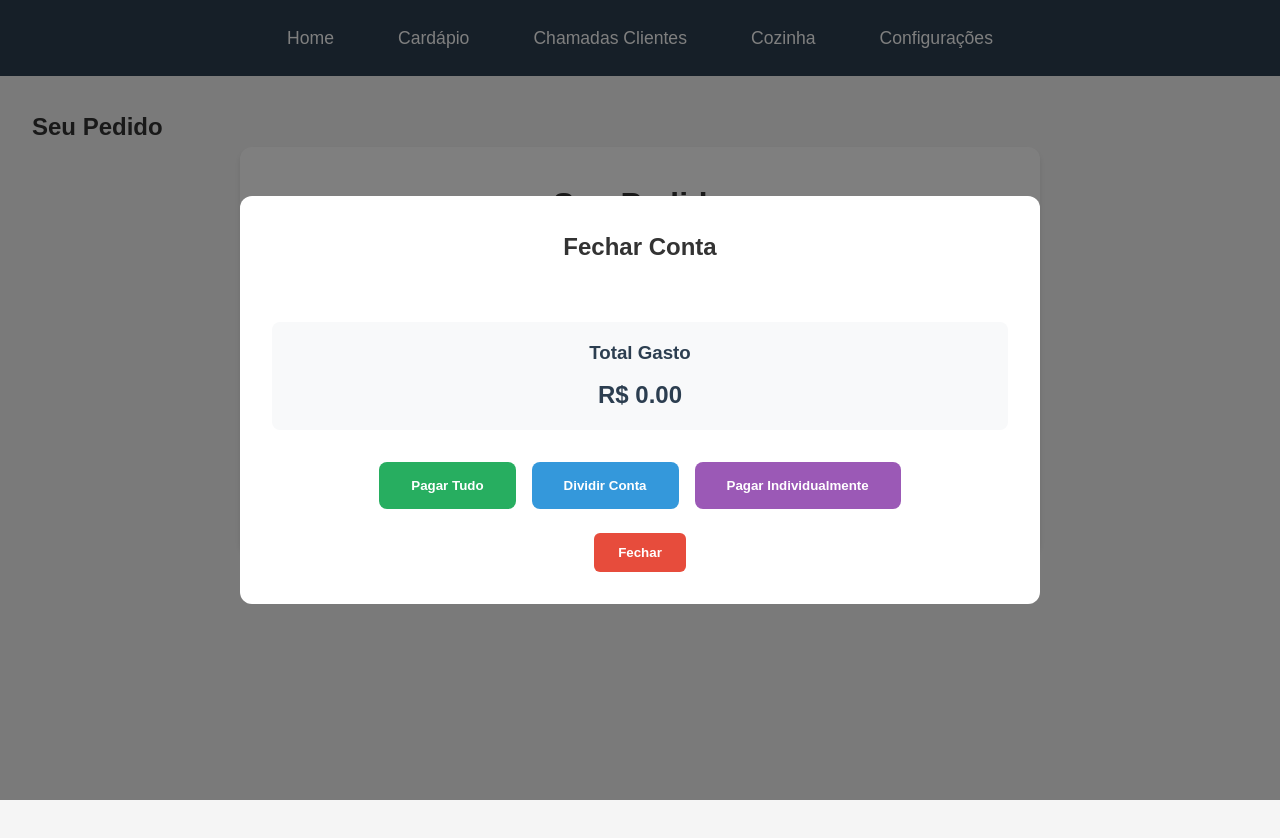
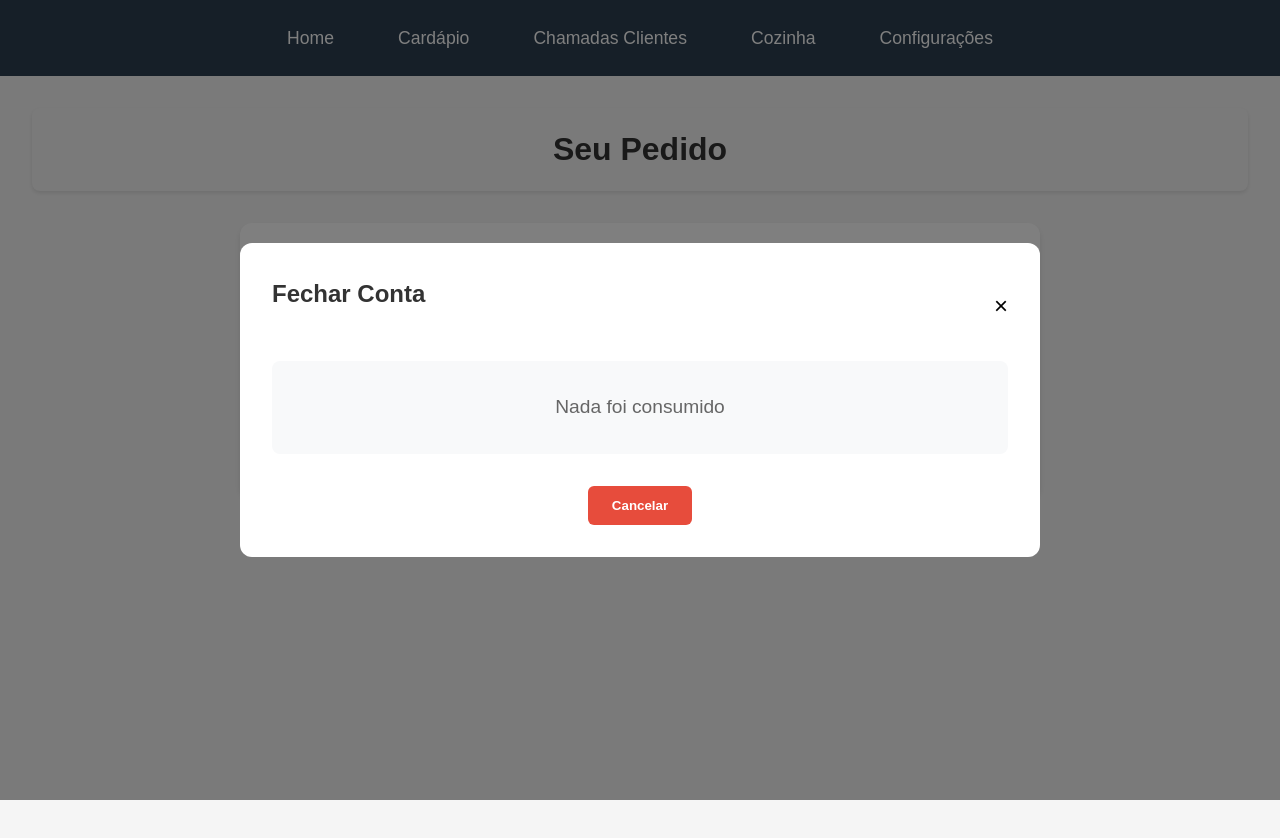
Before and after one commit to CelDarley/bar, a Vue app: page /cart in a window 1280 px wide. Both pictures are taken after a click on the button "Fechar Conta". Shown: the top 838 px of the page. Built offline with nearby package versions, Linux system fonts and the light colour scheme; the HTML template or start-up script is replaced by a standard one.

Commit message:
feat: implementa fluxo de pagamento e status do pedido

```diff
--- a/src/components/CardReader.vue
+++ b/src/components/CardReader.vue
@@ -111,8 +111,8 @@ h2 {
 }
 
 .card-icon {
-  font-size: 4rem;
-  z-index: 2;
+  font-size: 3rem;
+  animation: pulse 2s infinite;
 }
 
 .scan-animation {
@@ -122,7 +122,7 @@ h2 {
   right: 0;
   height: 2px;
   background: #27ae60;
-  animation: scan 2s linear infinite;
+  animation: scan 3s linear;
   z-index: 1;
 }
 
@@ -131,46 +131,42 @@ h2 {
   top: 0;
   left: 0;
   right: 0;
-  height: 100%;
-  background: linear-gradient(to bottom,
-    rgba(39, 174, 96, 0) 0%,
-    rgba(39, 174, 96, 0.2) 50%,
-    rgba(39, 174, 96, 0) 100%
-  );
-  animation: scanLine 2s linear infinite;
-  z-index: 1;
+  height: 2px;
+  background: #27ae60;
+  animation: scan 3s linear;
 }
 
 @keyframes scan {
   0% {
     top: 0;
   }
-  50% {
+  100% {
     top: 100%;
-  }
-  100% {
-    top: 0;
   }
 }
 
-@keyframes scanLine {
+@keyframes pulse {
   0% {
-    transform: translateY(-100%);
+    transform: scale(1);
+  }
+  50% {
+    transform: scale(1.1);
   }
   100% {
-    transform: translateY(100%);
+    transform: scale(1);
   }
 }
 
 .instructions {
   color: #666;
   text-align: center;
-  font-size: 0.9rem;
+  margin-top: 1rem;
 }
 
 .modal-actions {
   display: flex;
   justify-content: center;
+  margin-top: 2rem;
 }
 
 .cancel-btn {
@@ -180,8 +176,7 @@ h2 {
   border: none;
   border-radius: 4px;
   cursor: pointer;
-  font-weight: bold;
-  transition: background 0.3s ease;
+  transition: background-color 0.3s ease;
 }
 
 .cancel-btn:hover {
--- a/src/components/Cart.vue
+++ b/src/components/Cart.vue
@@ -1,19 +1,19 @@
 <template>
-  <div class="cart-container">
+  <div class="page-container">
     <OrderStatusBar
       v-if="cartStore.currentOrder"
       :show="true"
       :order-number="cartStore.currentOrder.number"
       :status="cartStore.currentOrder.status"
+      @update:order-number="handleOrderChange"
     />
 
-    <h2>Seu Pedido</h2>
+    <main class="main-content">
+      <h1 class="page-title">Seu Pedido</h1>
+
       <div class="cart">
-      <h1>Seu Pedido</h1>
-
         <div v-if="cartStore.items.length === 0" class="empty-cart">
           <p>Seu pedido está vazio</p>
-        <router-link to="/menu" class="menu-link">Ver Menu</router-link>
         </div>
 
         <div v-else class="cart-items">
@@ -54,6 +54,7 @@
           </button>
         </div>
       </div>
+    </main>
 
     <CheckoutModal
       :show="showCheckoutModal"
@@ -107,7 +108,17 @@ const removeItem = (item) => {
 }
 
 const handleCheckout = () => {
-  showCardReader.value = true
+  const orderNumber = cartStore.checkout()
+  if (orderNumber) {
+    // Simular atualizações de status (em um sistema real, isso viria do backend)
+    setTimeout(() => {
+      cartStore.updateOrderStatus('ready', orderNumber)
+    }, 5000)
+
+    setTimeout(() => {
+      cartStore.updateOrderStatus('delivered', orderNumber)
+    }, 10000)
+  }
 }
 
 const handleCardReaderClose = () => {
@@ -120,19 +131,18 @@ const handleCardRead = (cardData) => {
   if (orderNumber) {
     // Simular atualizações de status (em um sistema real, isso viria do backend)
     setTimeout(() => {
-      cartStore.updateOrderStatus('ready')
+      cartStore.updateOrderStatus('ready', orderNumber)
     }, 5000)
 
     setTimeout(() => {
-      cartStore.updateOrderStatus('delivered')
+      cartStore.updateOrderStatus('delivered', orderNumber)
     }, 10000)
   }
-  router.push('/menu')
 }
 
 const handlePayment = (method) => {
-  if (method === 'card') {
-    // Se for cartão, apenas fecha o modal
+  if (method.option === 'card') {
+    showCardReader.value = true
     return
   }
 
@@ -140,21 +150,52 @@ const handlePayment = (method) => {
   if (orderNumber) {
     // Simular atualizações de status (em um sistema real, isso viria do backend)
     setTimeout(() => {
-      cartStore.updateOrderStatus('ready')
+      cartStore.updateOrderStatus('ready', orderNumber)
     }, 5000)
 
     setTimeout(() => {
-      cartStore.updateOrderStatus('delivered')
+      cartStore.updateOrderStatus('delivered', orderNumber)
     }, 10000)
+  }
+  showPaymentOptions.value = false
+}
+
+const handleOrderChange = (newOrderNumber) => {
+  if (newOrderNumber === null) {
+    cartStore.currentOrder = null
+    return
+  }
+
+  const order = cartStore.orderHistory.find(o => o.number === newOrderNumber)
+  if (order) {
+    cartStore.currentOrder = { ...order }
   }
 }
 </script>
 
 <style scoped>
-.cart-container {
-  padding: 2rem;
+.page-container {
   min-height: 100vh;
   background-color: #f5f5f5;
+  position: relative;
+}
+
+.main-content {
+  padding: 2rem;
+  padding-top: v-bind('cartStore.currentOrder ? "8rem" : "2rem"');
+}
+
+.page-title {
+  text-align: center;
+  margin-bottom: 2rem;
+  color: #333;
+  font-size: 2rem;
+  background-color: #f5f5f5;
+  padding: 1rem;
+  border-radius: 8px;
+  position: relative;
+  z-index: 10;
+  box-shadow: 0 2px 4px rgba(0, 0, 0, 0.1);
 }
 
 .cart {
@@ -166,12 +207,6 @@ const handlePayment = (method) => {
   box-shadow: 0 4px 6px rgba(0, 0, 0, 0.1);
 }
 
-h1 {
-  text-align: center;
-  margin-bottom: 2rem;
-  color: #333;
-}
-
 .empty-cart {
   text-align: center;
   padding: 2rem;
@@ -180,20 +215,6 @@ h1 {
 .empty-cart p {
   color: #666;
   margin-bottom: 1rem;
-}
-
-.menu-link {
-  display: inline-block;
-  padding: 0.75rem 1.5rem;
-  background-color: #2c3e50;
-  color: white;
-  text-decoration: none;
-  border-radius: 6px;
-  transition: background-color 0.3s ease;
-}
-
-.menu-link:hover {
-  background-color: #34495e;
 }
 
 .cart-items {
--- a/src/components/CheckoutModal.vue
+++ b/src/components/CheckoutModal.vue
@@ -1,28 +1,18 @@
 <template>
   <div v-if="show" class="modal-overlay" @click="close">
     <div class="modal-content" @click.stop>
+      <div class="modal-header">
         <h2>Fechar Conta</h2>
-
-      <div class="order-status-bar" v-if="cartStore.orderHistory.length > 0">
-        <div class="status-steps">
-          <div class="step" :class="{ active: currentOrder?.status === 'preparando' }">
-            <div class="step-icon">👨‍🍳</div>
-            <span>Em preparação</span>
-          </div>
-          <div class="step-line"></div>
-          <div class="step" :class="{ active: currentOrder?.status === 'pronto' }">
-            <div class="step-icon">✅</div>
-            <span>Pronto</span>
-          </div>
-          <div class="step-line"></div>
-          <div class="step" :class="{ active: currentOrder?.status === 'entregue' }">
-            <div class="step-icon">🎉</div>
-            <span>Entregue</span>
-          </div>
-        </div>
+        <button class="close-btn" @click="close">×</button>
       </div>
 
+      <div class="modal-body">
+        <div v-if="cartStore.orderHistory.length === 0" class="no-consumption">
+          <p>Nada foi consumido</p>
+        </div>
+        <div v-else>
           <div class="order-history">
+            <h3>Histórico de Pedidos</h3>
             <div v-for="order in cartStore.orderHistory" :key="order.number" class="order-item">
               <div class="order-header">
                 <span class="order-number">Pedido #{{ order.number }}</span>
@@ -31,7 +21,6 @@
                   {{ getStatusText(order.status) }}
                 </span>
               </div>
-
               <div class="order-items">
                 <div v-for="item in order.items" :key="item.id" class="order-item-detail">
                   <span class="item-quantity">{{ item.quantity }}x</span>
@@ -39,17 +28,25 @@
                   <span class="item-price">R$ {{ (item.price * item.quantity).toFixed(2) }}</span>
                 </div>
               </div>
-
               <div class="order-total">
-            <span>Subtotal:</span>
-            <span>R$ {{ order.total.toFixed(2) }}</span>
+                Total: R$ {{ order.total.toFixed(2) }}
               </div>
             </div>
           </div>
 
-      <div class="total-amount">
-        <h3>Total Gasto</h3>
-        <span class="amount">R$ {{ totalAmount.toFixed(2) }}</span>
+          <div class="total-section">
+            <div class="total-row">
+              <span>Total Consumido:</span>
+              <span>R$ {{ cartStore.totalSpent.toFixed(2) }}</span>
+            </div>
+            <div class="total-row">
+              <span>Taxa de Serviço (10%):</span>
+              <span>R$ {{ serviceFee.toFixed(2) }}</span>
+            </div>
+            <div class="total-row final">
+              <span>Total a Pagar:</span>
+              <span>R$ {{ totalWithFee.toFixed(2) }}</span>
+            </div>
           </div>
 
           <div class="payment-options">
@@ -63,9 +60,12 @@
               Pagar Individualmente
             </button>
           </div>
+        </div>
+      </div>
 
-      <div class="modal-actions">
-        <button class="cancel-btn" @click="close">Fechar</button>
+      <div class="modal-footer">
+        <button class="cancel-btn" @click="close">Cancelar</button>
+        <button v-if="cartStore.orderHistory.length > 0" class="confirm-btn" @click="handleConfirm">Confirmar</button>
       </div>
     </div>
   </div>
@@ -244,15 +244,19 @@ const handlePixPayment = () => {
       remainingAmount.value -= lastSplitPaid.value
 
       if (remainingAmount.value <= 0) {
-        // Fecha o modal
+        // Fecha todos os modais e redireciona para o cardápio
         showPaymentOptions.value = false
+        close()
+        window.location.href = '/menu'
       } else {
         // Reabre o modal de divisão
         showSplitPayment.value = true
       }
     } else {
-      // Fecha o modal
+      // Fecha todos os modais e redireciona para o cardápio
       showPaymentOptions.value = false
+      close()
+      window.location.href = '/menu'
     }
   }, 1000)
 }
@@ -261,6 +265,19 @@ const handleSplitPaymentConfirm = (data) => {
   lastSplitPaid.value = data.amount
   showPaymentOptions.value = true
   isSplitPayment.value = true
+}
+
+const serviceFee = computed(() => {
+  return totalAmount.value * 0.1
+})
+
+const totalWithFee = computed(() => {
+  return totalAmount.value + serviceFee.value
+})
+
+const handleConfirm = () => {
+  // Implemente a lógica para confirmar o fechamento da conta
+  console.log('Fechamento confirmado')
 }
 </script>
 
@@ -288,85 +305,28 @@ const handleSplitPaymentConfirm = (data) => {
   overflow-y: auto;
 }
 
+.modal-header {
+  display: flex;
+  justify-content: space-between;
+  align-items: center;
+  margin-bottom: 1.5rem;
+}
+
 h2 {
   color: #333;
   margin-bottom: 1.5rem;
   text-align: center;
 }
 
-.order-status-bar {
-  background: #f8f9fa;
-  padding: 1rem;
-  border-radius: 8px;
-  margin-bottom: 2rem;
+.close-btn {
+  background: none;
+  border: none;
+  font-size: 1.5rem;
+  cursor: pointer;
 }
 
-.status-steps {
-  display: flex;
-  justify-content: space-between;
-  align-items: center;
-  position: relative;
-}
-
-.step {
-  display: flex;
-  flex-direction: column;
-  align-items: center;
-  gap: 0.5rem;
-  z-index: 1;
-}
-
-.step-icon {
-  width: 40px;
-  height: 40px;
-  border-radius: 50%;
-  background: #e9ecef;
-  display: flex;
-  align-items: center;
-  justify-content: center;
-  font-size: 1.2rem;
-  transition: all 0.3s ease;
-}
-
-.step.active .step-icon {
-  background: #27ae60;
-  color: white;
-  transform: scale(1.1);
-}
-
-.step span {
-  font-size: 0.9rem;
-  color: #666;
-  transition: all 0.3s ease;
-}
-
-.step.active span {
-  color: #27ae60;
-  font-weight: bold;
-}
-
-.step-line {
-  flex: 1;
-  height: 2px;
-  background: #e9ecef;
-  margin: 0 1rem;
-  position: relative;
-  overflow: hidden;
-}
-
-.step-line::after {
-  content: '';
-  position: absolute;
-  top: 0;
-  left: 0;
-  height: 100%;
-  width: 0;
-  background: #27ae60;
-  transition: width 0.5s ease;
-}
-
-.step.active ~ .step-line::after {
-  width: 100%;
+.modal-body {
+  margin-bottom: 2rem;
 }
 
 .order-history {
@@ -460,30 +420,84 @@ h2 {
   color: #2c3e50;
 }
 
-.total-amount {
-  text-align: center;
-  margin: 2rem 0;
+.total-section {
+  margin-top: 2rem;
   padding: 1rem;
   background: #f8f9fa;
   border-radius: 8px;
 }
 
-.total-amount h3 {
-  color: #2c3e50;
+.total-row {
+  display: flex;
+  justify-content: space-between;
+  align-items: center;
   margin-bottom: 0.5rem;
 }
 
-.amount {
-  font-size: 1.5rem;
+.total-row span {
+  font-size: 0.9rem;
+  color: #666;
+}
+
+.total-row final {
   font-weight: bold;
   color: #2c3e50;
+}
+
+.modal-footer {
+  display: flex;
+  justify-content: center;
+  gap: 1rem;
+}
+
+.cancel-btn,
+.confirm-btn {
+  padding: 0.75rem 1.5rem;
+  border: none;
+  border-radius: 6px;
+  cursor: pointer;
+  font-weight: bold;
+  transition: background-color 0.3s;
+}
+
+.cancel-btn {
+  background-color: #e74c3c;
+  color: white;
+}
+
+.confirm-btn {
+  background-color: #27ae60;
+  color: white;
+}
+
+.cancel-btn:hover {
+  background-color: #c0392b;
+}
+
+.confirm-btn:hover {
+  background-color: #219a52;
+}
+
+.no-consumption {
+  text-align: center;
+  padding: 2rem;
+  color: #666;
+  font-size: 1.2rem;
+  background-color: #f8f9fa;
+  border-radius: 8px;
+  margin: 1rem 0;
+}
+
+.no-consumption p {
+  margin: 0;
+  line-height: 1.5;
 }
 
 .payment-options {
   display: flex;
   gap: 1rem;
   justify-content: center;
-  margin-bottom: 1.5rem;
+  margin: 2rem 0;
 }
 
 .pay-all-btn,
@@ -524,27 +538,6 @@ h2 {
   background-color: #8e44ad;
 }
 
-.modal-actions {
-  display: flex;
-  justify-content: center;
-  gap: 1rem;
-}
-
-.cancel-btn {
-  padding: 0.75rem 1.5rem;
-  background-color: #e74c3c;
-  color: white;
-  border: none;
-  border-radius: 6px;
-  cursor: pointer;
-  font-weight: bold;
-  transition: background-color 0.3s;
-}
-
-.cancel-btn:hover {
-  background-color: #c0392b;
-}
-
 @media (max-width: 768px) {
   .modal-content {
     padding: 1rem;
--- a/src/components/OrderStatusBar.vue
+++ b/src/components/OrderStatusBar.vue
@@ -2,18 +2,49 @@
   <div v-if="show" class="status-bar">
     <div class="status-content">
       <div class="order-info">
-        <span class="order-number">Pedido #{{ orderNumber }}</span>
+        <div class="order-details">
+          <div class="order-header">
+            <span class="order-number">Pedido #{{ orderNumber }}</span>
+            <button class="order-switch" @click="switchOrder">
+              <span class="order-count">{{ currentOrderIndex + 1 }}/{{ totalOrders }}</span>
+              <span class="switch-icon">↔</span>
+            </button>
+          </div>
+          <span class="order-items">{{ orderItems }}</span>
+        </div>
         <span class="status" :class="statusClass">{{ statusText }}</span>
       </div>
-      <div class="progress-bar">
-        <div class="progress" :style="{ width: progressWidth }"></div>
+      <div class="status-steps">
+        <div class="step" :class="{ active: isStepActive('preparing') }">
+          <div class="step-icon">📝</div>
+          <span>Pedido feito</span>
+        </div>
+        <div class="step-line" :class="{ active: isStepActive('ready') || isStepActive('delivered') }"></div>
+        <div class="step" :class="{ active: isStepActive('ready') || isStepActive('delivered') }">
+          <div class="step-icon">👨‍🍳</div>
+          <span>Em produção</span>
+        </div>
+        <div class="step-line" :class="{ active: isStepActive('delivered') }"></div>
+        <div class="step" :class="{ active: isStepActive('delivered') }">
+          <div class="step-icon">✅</div>
+          <span>Finalizado</span>
+        </div>
+        <div class="step-line" :class="{ active: isStepActive('delivered') }"></div>
+        <div class="step" :class="{ active: isStepActive('delivered') }">
+          <div class="step-icon">🎉</div>
+          <span>Entregue</span>
+        </div>
       </div>
     </div>
   </div>
 </template>
 
 <script setup>
-import { computed } from 'vue'
+import { computed, watch, ref } from 'vue'
+import { useCartStore } from '../stores/cart'
+
+const cartStore = useCartStore()
+const currentOrderIndex = ref(0)
 
 const props = defineProps({
   show: {
@@ -31,10 +62,32 @@ const props = defineProps({
   }
 })
 
+const emit = defineEmits(['update:orderNumber'])
+
+const totalOrders = computed(() => {
+  return cartStore.orderHistory.filter(order => order.status !== 'delivered').length
+})
+
+const switchOrder = () => {
+  currentOrderIndex.value = (currentOrderIndex.value + 1) % totalOrders.value
+  const newOrder = cartStore.orderHistory[currentOrderIndex.value]
+  if (newOrder) {
+    emit('update:orderNumber', newOrder.number)
+  }
+}
+
+const orderItems = computed(() => {
+  const order = cartStore.orderHistory.find(o => o.number === props.orderNumber)
+  if (!order) return ''
+
+  const items = order.items.map(item => `${item.quantity}x ${item.name}`).join(', ')
+  return items
+})
+
 const statusText = computed(() => {
   const statusMap = {
-    preparing: 'Em preparação',
-    ready: 'Pronto',
+    preparing: 'Pedido feito',
+    ready: 'Em produção',
     delivered: 'Entregue'
   }
   return statusMap[props.status]
@@ -44,13 +97,22 @@ const statusClass = computed(() => {
   return `status-${props.status}`
 })
 
-const progressWidth = computed(() => {
-  const progressMap = {
-    preparing: '33%',
-    ready: '66%',
-    delivered: '100%'
+const isStepActive = (stepStatus) => {
+  const statusOrder = ['preparing', 'ready', 'delivered']
+  const currentIndex = statusOrder.indexOf(props.status)
+  const stepIndex = statusOrder.indexOf(stepStatus)
+  return currentIndex >= stepIndex
+}
+
+// Observa mudanças no status para forçar a reatividade
+watch(() => props.status, (newStatus) => {
+  console.log('Status atualizado:', newStatus)
+  if (newStatus === 'delivered') {
+    // Remove o pedido da lista após 2 segundos
+    setTimeout(() => {
+      emit('update:orderNumber', null)
+    }, 2000)
   }
-  return progressMap[props.status]
 })
 </script>
 
@@ -80,14 +142,63 @@ const progressWidth = computed(() => {
   margin-bottom: 0.5rem;
 }
 
+.order-details {
+  display: flex;
+  flex-direction: column;
+  gap: 0.25rem;
+}
+
+.order-header {
+  display: flex;
+  align-items: center;
+  gap: 1rem;
+}
+
 .order-number {
   font-weight: bold;
+  font-size: 1rem;
+}
+
+.order-switch {
+  background: rgba(255, 255, 255, 0.1);
+  border: none;
+  border-radius: 1rem;
+  color: white;
+  padding: 0.25rem 0.75rem;
+  display: flex;
+  align-items: center;
+  gap: 0.5rem;
+  cursor: pointer;
+  transition: all 0.3s ease;
+  font-size: 0.9rem;
+}
+
+.order-switch:hover {
+  background: rgba(255, 255, 255, 0.2);
+}
+
+.order-count {
+  font-size: 0.9rem;
+}
+
+.switch-icon {
+  font-size: 1.2rem;
+}
+
+.order-items {
+  font-size: 0.9rem;
+  color: rgba(255, 255, 255, 0.9);
+  max-width: 600px;
+  white-space: nowrap;
+  overflow: hidden;
+  text-overflow: ellipsis;
 }
 
 .status {
   padding: 0.25rem 0.75rem;
   border-radius: 1rem;
   font-size: 0.9rem;
+  white-space: nowrap;
 }
 
 .status-preparing {
@@ -102,17 +213,75 @@ const progressWidth = computed(() => {
   background: #3498db;
 }
 
-.progress-bar {
-  height: 4px;
+.status-steps {
+  display: flex;
+  justify-content: space-between;
+  align-items: center;
+  position: relative;
+  padding: 0 2rem;
+  margin-bottom: 0;
+}
+
+.step {
+  display: flex;
+  flex-direction: column;
+  align-items: center;
+  gap: 0.25rem;
+  z-index: 1;
+  opacity: 0.5;
+  transition: all 0.3s ease;
+}
+
+.step.active {
+  opacity: 1;
+}
+
+.step-icon {
+  width: 32px;
+  height: 32px;
+  border-radius: 50%;
   background: rgba(255, 255, 255, 0.2);
-  border-radius: 2px;
+  display: flex;
+  align-items: center;
+  justify-content: center;
+  font-size: 1rem;
+  transition: all 0.3s ease;
+}
+
+.step.active .step-icon {
+  background: #27ae60;
+  transform: scale(1.1);
+}
+
+.step span {
+  font-size: 0.8rem;
+  color: rgba(255, 255, 255, 0.8);
+  transition: all 0.3s ease;
+}
+
+.step.active span {
+  color: white;
+  font-weight: bold;
+}
+
+.step-line {
+  flex: 1;
+  height: 2px;
+  background: rgba(255, 255, 255, 0.2);
+  margin: 0 1rem;
+  position: relative;
   overflow: hidden;
 }
 
-.progress {
+.step-line.active::after {
+  content: '';
+  position: absolute;
+  top: 0;
+  left: 0;
   height: 100%;
-  background: #fff;
-  transition: width 0.3s ease;
+  width: 100%;
+  background: #27ae60;
+  transition: width 0.5s ease;
 }
 
 @keyframes slideDown {
--- a/src/stores/cart.js
+++ b/src/stores/cart.js
@@ -35,7 +35,11 @@ export const useCartStore = defineStore('cart', {
     removeItem(item) {
       const index = this.items.findIndex(i => i.id === item.id && i.notes === item.notes)
       if (index > -1) {
-        this.items.splice(index, 1)
+        if (this.items[index].quantity > 1) {
+          this.items[index].quantity--
+        } else {
+          this.items.splice(index, 1)
+        }
       }
     },
 
@@ -44,7 +48,7 @@ export const useCartStore = defineStore('cart', {
     },
 
     checkout() {
-      if (this.items.length === 0) return
+      if (this.items.length === 0) return null
 
       const orderNumber = Math.floor(Math.random() * 1000) + 1
       const order = {
@@ -55,22 +59,27 @@ export const useCartStore = defineStore('cart', {
         createdAt: new Date()
       }
 
-      this.currentOrder = order
-      this.orderHistory.push(order)
+      // Primeiro limpa o carrinho
       this.clearCart()
+
+      // Depois atualiza o pedido atual e o histórico
+      this.currentOrder = { ...order }
+      this.orderHistory.push({ ...order })
+
       return orderNumber
     },
 
     updateOrderStatus(status, orderNumber) {
       // Atualiza o pedido atual se o número corresponder
       if (this.currentOrder && this.currentOrder.number === orderNumber) {
-        this.currentOrder.status = status
+        this.currentOrder = { ...this.currentOrder, status }
       }
 
       // Atualiza o pedido no histórico
       const orderInHistory = this.orderHistory.find(o => o.number === orderNumber)
       if (orderInHistory) {
-        orderInHistory.status = status
+        const index = this.orderHistory.indexOf(orderInHistory)
+        this.orderHistory[index] = { ...orderInHistory, status }
       }
     },
 
```
Lines whose indentation alone changed are shown as unchanged.
